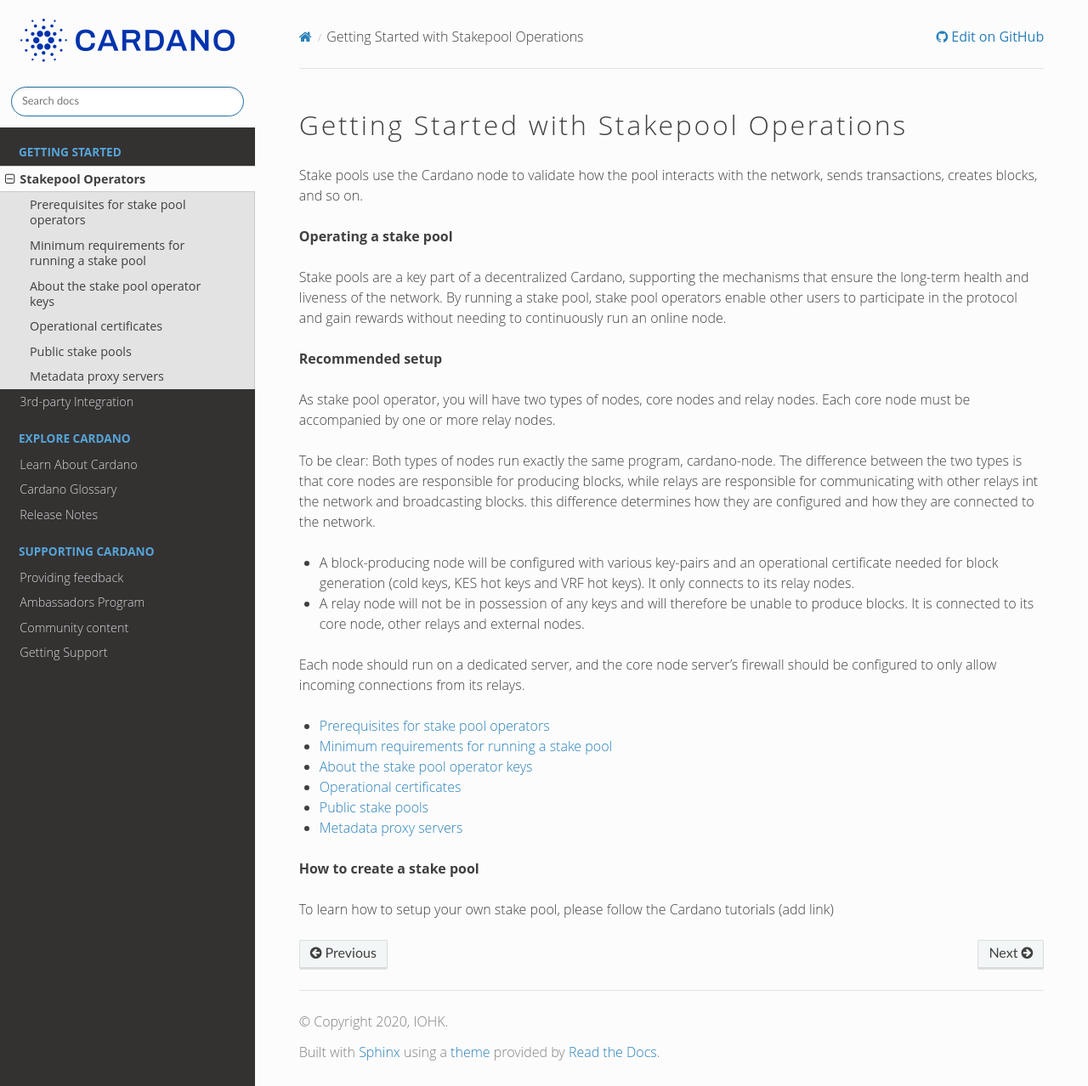
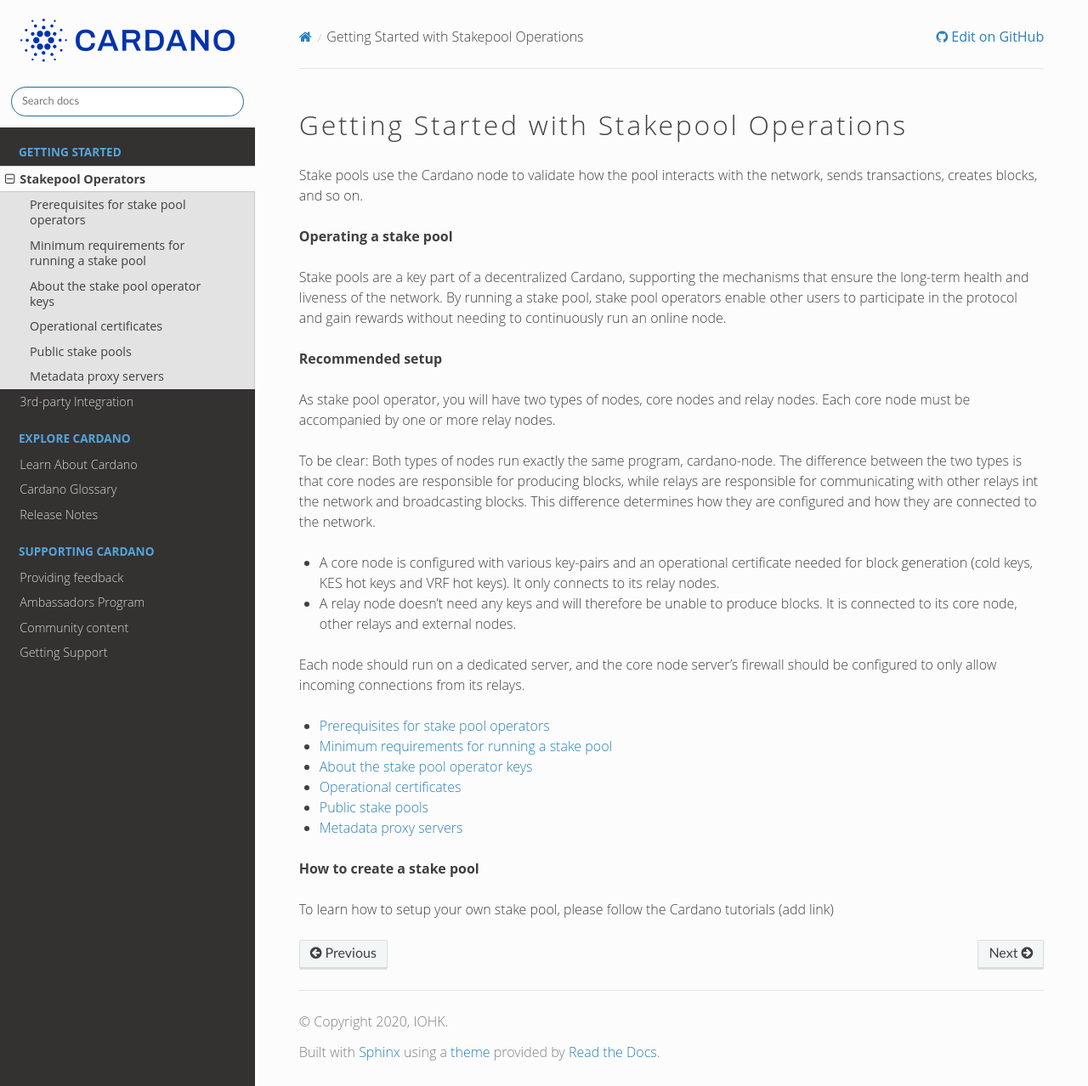
Before and after one commit to input-output-hk/technical-docs, a Sphinx documentation site: the page built from source/getting-started/stakepool-operators/index.rst, in a window 1280 px wide and 1278 px high. Shown: the whole window at 85% size. Built offline with Sphinx 7.4.7 and the Read the Docs theme 2.0.0, drawn with Linux system fonts in a browser that asks for light colours; pages that are not in the unit, such as notebooks, are missing from menus.

Commit message:
Update index.rst

```diff
--- a/source/getting-started/stakepool-operators/index.rst
+++ b/source/getting-started/stakepool-operators/index.rst
@@ -12,11 +12,11 @@
 
 As stake pool operator, you will have two types of nodes, core nodes and relay nodes. Each core node must be accompanied by one or more relay nodes.
 
-To be clear: Both types of nodes run exactly the same program, cardano-node. The difference between the two types is that core nodes are responsible for producing blocks, while relays are responsible for communicating with other relays int the network and broadcasting blocks. this difference determines how they are configured and how they are connected to the network.
+To be clear: Both types of nodes run exactly the same program, cardano-node. The difference between the two types is that core nodes are responsible for producing blocks, while relays are responsible for communicating with other relays int the network and broadcasting blocks. This difference determines how they are configured and how they are connected to the network.
 
-* A block-producing node will be configured with various key-pairs and an operational certificate needed for block generation (cold keys, KES hot keys and VRF hot keys). It only connects to its relay nodes.
+* A core node is configured with various key-pairs and an operational certificate needed for block generation (cold keys, KES hot keys and VRF hot keys). It only connects to its relay nodes.
 
-* A relay node will not be in possession of any keys and will therefore be unable to produce blocks. It is connected to its core node, other relays and external nodes.
+* A relay node doesn't need any keys and will therefore be unable to produce blocks. It is connected to its core node, other relays and external nodes.
 
 Each node should run on a dedicated server, and the core node server's firewall should be configured to only allow incoming connections from its relays.
 
```
